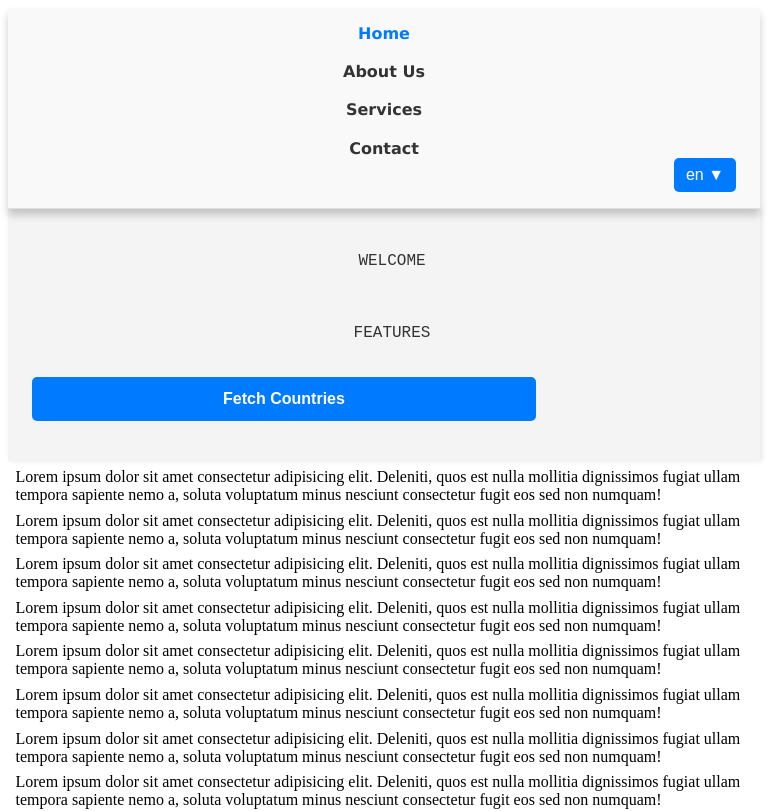
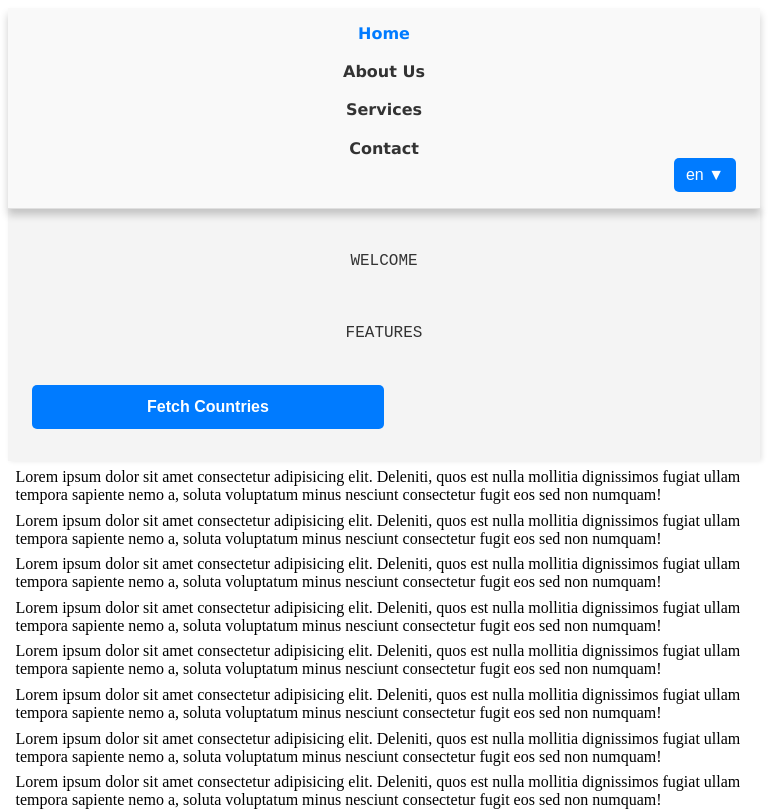
Before and after one commit to GengiuRobert/AngularAppTemplate, an Angular app in the folder app-template-project/: page / in a window 768 px wide. Shown: the top 811 px of the page. Built offline with nearby package versions, Linux system fonts and the light colour scheme.

Commit message:
css style for button // dummy api call

```diff
--- a/app-template-project/src/components/navbar/navbar.component.ts
+++ b/app-template-project/src/components/navbar/navbar.component.ts
@@ -1,5 +1,5 @@
 import { Component, OnInit } from '@angular/core';
-import { Router, NavigationEnd, RouterModule } from '@angular/router';
+import { Router, RouterModule } from '@angular/router';
 import { AppConfigService } from '../../services/appconfig.service';
 import { TranslationService } from '../../services/translation.service';
 
@@ -15,7 +15,7 @@ export class NavbarComponent implements OnInit {
   constructor(
     public appService: AppConfigService,
     private router: Router,
-    public translateService: TranslationService
+    public translateService: TranslationService,
   ) {}
 
   ngOnInit(): void {
--- a/app-template-project/src/components/sidebar/sidebar.component.css
+++ b/app-template-project/src/components/sidebar/sidebar.component.css
@@ -4,6 +4,7 @@ aside {
     position: relative;
     transition: all 0.3s ease;
     font-family: monospace;
+    box-sizing: border-box;
 }
 
 aside ul {
@@ -33,6 +34,7 @@ aside ul li a {
 aside ul li a:hover {
     transform: translateX(5px);
 }
+
 @media (max-width: 768px) {
     aside {
         width: 100%;
@@ -45,9 +47,18 @@ aside ul li a:hover {
         padding: 0.7rem;
     }
 
+    #country-fetcher {
+        display: flex;
+        flex-direction: column;
+        align-items: center;
+        justify-content: center;
+    }
+
     #country-fetcher button {
+        width: 90%;
         font-size: 0.9rem;
         padding: 0.6rem;
+        text-align: center;
     }
 
     #country-list {
@@ -55,20 +66,30 @@ aside ul li a:hover {
     }
 }
 
+@media (min-width: 768px) {
+    #country-fetcher {
+        text-align: center;
+        margin-top: 1rem;
+        box-sizing: border-box;
+        width: 50%;
+    }
+}
 
 #country-fetcher button {
     background-color: #007bff;
     color: white;
     border: none;
-    padding: 0.8rem 1.2rem;
+    padding: 0.8rem;
     font-size: 1rem;
     font-weight: bold;
     cursor: pointer;
     border-radius: 5px;
     transition: background-color 0.3s ease;
-    margin: 1rem 0;
-    width: 70%;
+    margin: 0.5rem 0;
+    width: 100%;
+    box-sizing: border-box;
 }
+
 
 #country-fetcher button:hover {
     background-color: #0056b3;
@@ -78,7 +99,7 @@ aside ul li a:hover {
     font-size: 1rem;
     color: #007bff;
     font-weight: bold;
-    margin: 0.5rem 0;
+    margin: 1% 0;
     text-align: center;
 }
 
@@ -97,6 +118,7 @@ aside ul li a:hover {
     border: 1px solid #ccc;
     border-radius: 5px;
     background-color: #fff;
+    margin-top: 1rem;
 }
 
 #country-list ul {
--- a/app-template-project/src/components/sidebar/sidebar.component.html
+++ b/app-template-project/src/components/sidebar/sidebar.component.html
@@ -10,7 +10,7 @@
     </ul>
 
     <div id="country-fetcher">
-        <button>{{ translateService.translate('Fetch Countries') }}</button>
+        <button (click)="fetchCountries()">{{ translateService.translate('Fetch Countries') }}</button>
         <!-- <div *ngIf="loading" class="loading">Loading countries...</div>
          <div *ngIf="error" class="error">{{ error }}</div> -->
 
--- a/app-template-project/src/components/sidebar/sidebar.component.ts
+++ b/app-template-project/src/components/sidebar/sidebar.component.ts
@@ -1,6 +1,7 @@
 import { Component, computed, OnInit } from '@angular/core';
 import { AppConfigService } from '../../services/appconfig.service';
 import { TranslationService } from '../../services/translation.service';
+import { CountryService } from '../../services/country.service';
 
 @Component({
   selector: 'app-sidebar',
@@ -11,7 +12,8 @@ import { TranslationService } from '../../services/translation.service';
 export class SidebarComponent implements OnInit {
 
   constructor(public appService: AppConfigService,
-    public translateService: TranslationService
+    public translateService: TranslationService,
+    private countryService: CountryService
   ) { }
 
   ngOnInit(): void {
@@ -19,4 +21,15 @@ export class SidebarComponent implements OnInit {
   }
 
   sidebarLinks = computed(() => this.appService.getSidebarLinks());
+
+  fetchCountries(): void {
+    this.countryService.getCountries().subscribe({
+      next: (data) => {
+        console.log('Countries fetched:');
+      },
+      error: (err) => {
+        console.error('Error:');
+      }
+    });
+  }
 }
--- a/app-template-project/src/services/appconfig.service.ts
+++ b/app-template-project/src/services/appconfig.service.ts
@@ -11,7 +11,8 @@ export class AppConfigService {
   private isDropdownOpen = signal<boolean>(false);
   private selectedLanguage = signal<string>('en');
 
-  constructor(private translationService: TranslationService) {}
+  constructor(private translationService: TranslationService,
+  ) { }
 
   initializeRouteTracking(router: Router): void {
     this.setCurrentRoute(router.url);
@@ -54,7 +55,7 @@ export class AppConfigService {
   getSidebarLinks = computed(() => {
     const sidebarConfig = this.getComponentConfig('sidebar');
     return sidebarConfig.links[this.currentRoute()] || [];
-});
+  });
 
   getComponentConfig(componentName: "navbar" | "footer" | "sidebar" | "languageSwitcher"): any {
     return this.appConfigSignal()?.[componentName];
--- a/app-template-project/src/services/country.service.ts
+++ b/app-template-project/src/services/country.service.ts
@@ -8,7 +8,7 @@ export class CountryService {
 
     private apiUrl = 'https://restcountries.com/v3.1/region/europe';
 
-    constructor(private http: HttpClient) {}
+    constructor(private http: HttpClient) { }
 
     getCountries(): Observable<any> {
         return this.http.get(this.apiUrl).pipe(
@@ -17,5 +17,6 @@ export class CountryService {
                 return throwError(() => new Error('Failed to load countries.'));
             })
         );
+
     }
 }
```
